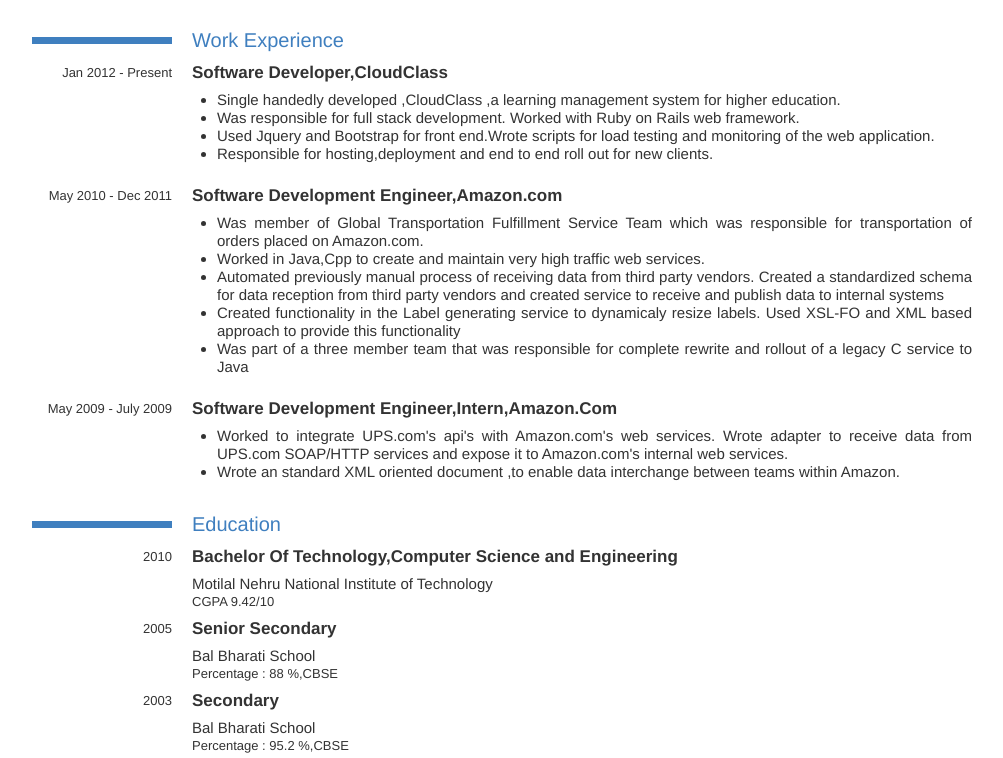
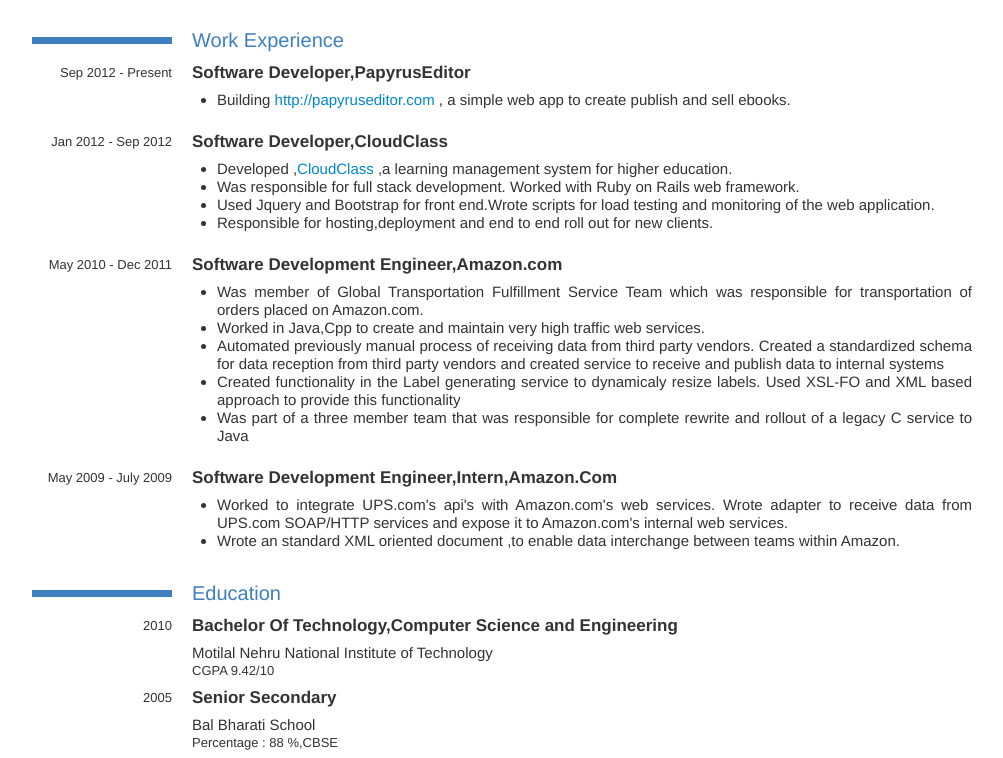
Before and after one commit to gauravtiwari5050/gauravtiwari5050.github.com, a plain HTML site: page index.html in a window 1280 px wide. Shown: the part 144-902 px from the top of the page, without its empty margins (138-1141 px from the left). Drawn offline with Linux system fonts and the light colour scheme.

Commit message:
updates resume

```diff
--- a/index.html
+++ b/index.html
@@ -67,14 +67,14 @@
           <i>Email Id:</i> gauravtiwari5050@gmail.com
           </p>
           <p style="margin:0 0 0;font-size:15px">
-          <i>HomePage :</i> www.gauravtiwari.net
+          <i>HomePage :</i> gauravtiwari5050.github.com
           </p>
         </div>
       </div>
       <div class="span4">
         <div class="float_right pdtop15" style="color:#3f7fbf">
           <p style="margin:0 0 0; float:right">
-          +91-7799221313
+          +91-8050015726
           </p>
           </br>
           <p style="margin:0 0 0;float:right">
@@ -104,13 +104,33 @@
         </div>
       </div>
     </div>
+    <div class="pdtop15"/>
+
+    <div class="row">
+      <div class="span2">
+        <div class="float_right">
+           Sep 2012 - Present
+        </div>
+      </div>
+      <div class="span10">
+        <div class="subheading2">
+          Software Developer,PapyrusEditor
+        </div>
+        </p>
+        <div class="paragraph">
+          <ul>
+            <li> Building <a href="http://papyruseditor.com">http://papyruseditor.com </a>, a simple web app to create publish and sell ebooks. </li>
+          </ul>
+        </div>
+      </div>
+    </div>
 
     <div class="pdtop15"/>
 
     <div class="row">
       <div class="span2">
         <div class="float_right">
-          Jan 2012 -  Present
+          Jan 2012 -  Sep 2012
         </div>
       </div>
       <div class="span10">
@@ -120,7 +140,7 @@
         </p>
         <div class="paragraph">
           <ul>
-            <li> Single handedly developed ,CloudClass ,a learning management system for higher education. </li>
+            <li> Developed ,<a href="http://cloudclass.co.in">CloudClass</a> ,a learning management system for higher education. </li>
             <li> Was responsible for full stack development. Worked with Ruby on Rails web framework.</li>
             <li> Used Jquery and Bootstrap for front end.Wrote scripts for load testing and monitoring of the web application.</li>
             <li> Responsible for hosting,deployment and end to end roll out for new clients.</li>
```
